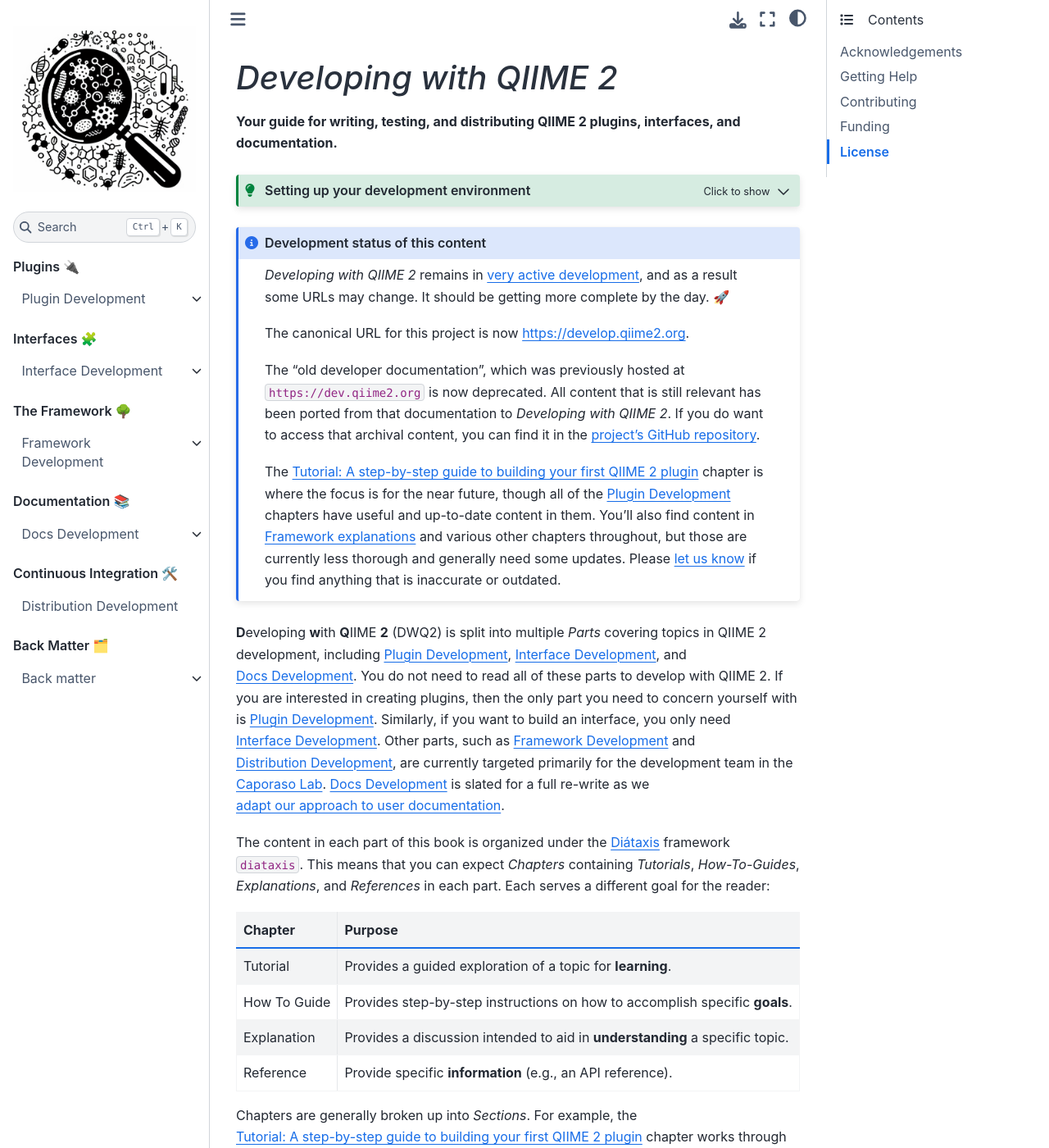
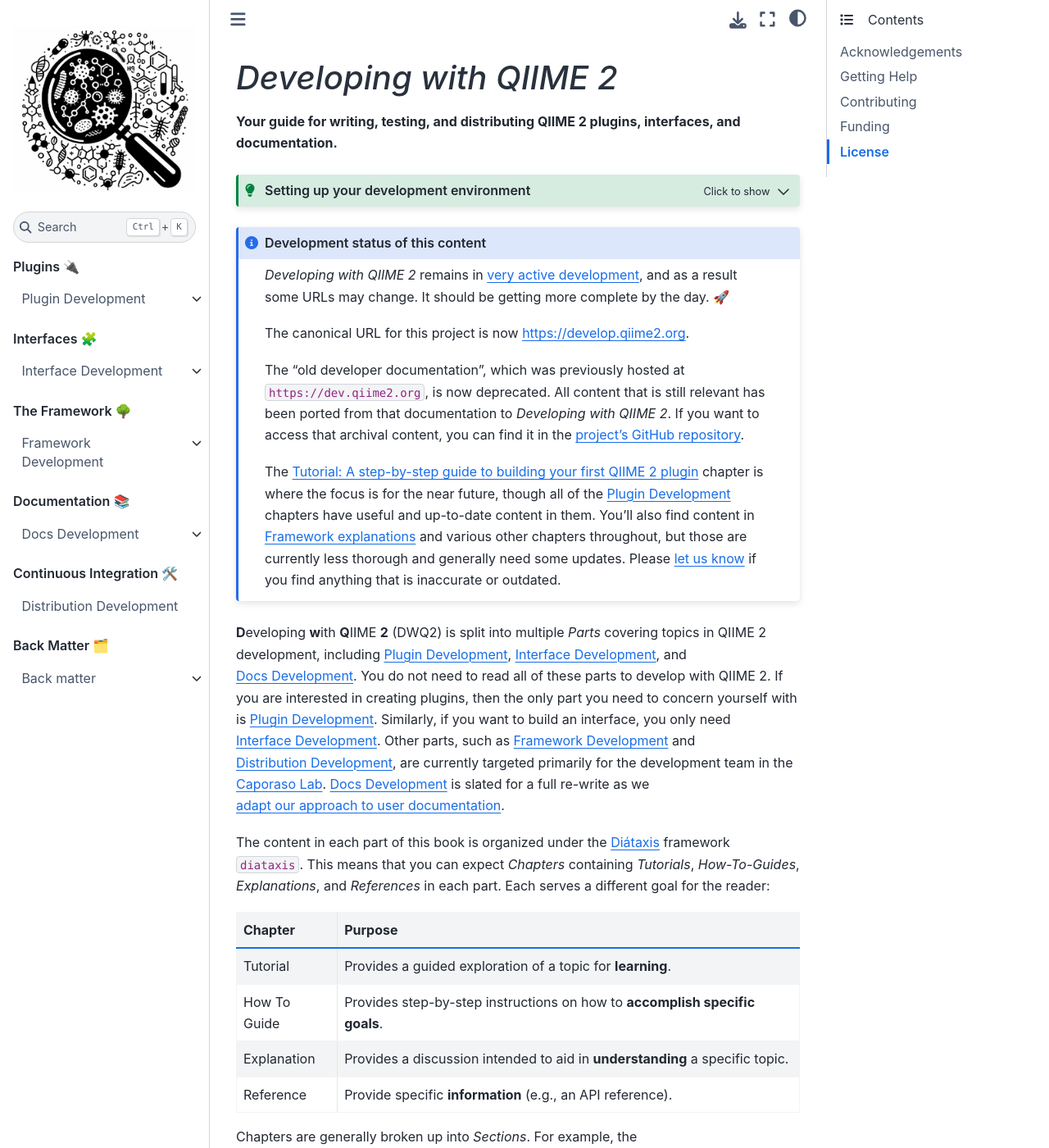
Before and after one commit to caporaso-lab/developing-with-qiime2, a Jupyter Book: the page built from book/intro.md, in a window 1280 px wide and 1400 px high. Shown: the whole window at 82% size. Built offline with Jupyter Book 1.0.4 settings and Sphinx 7.4.7 and the Sphinx Book theme 1.1.4, drawn with Linux system fonts in a browser that asks for light colours; pages that are not in the unit, such as notebooks, are missing from menus; cross-references to code outside the pages are shown as plain code.

Commit message:
minor text edits

```diff
--- a/book/intro.md
+++ b/book/intro.md
@@ -14,9 +14,9 @@ It should be getting more complete by the day. 🚀
 
 The canonical URL for this project is now https://develop.qiime2.org.
 
-The "old developer documentation", which was previously hosted at `https://dev.qiime2.org` is now deprecated.
+The "old developer documentation", which was previously hosted at `https://dev.qiime2.org`, is now deprecated.
 All content that is still relevant has been ported from that documentation to *Developing with QIIME 2*.
-If you do want to access that archival content, you can find it in the [project's GitHub repository](https://github.com/qiime2/dev-docs).
+If you want to access that archival content, you can find it in the [project's GitHub repository](https://github.com/qiime2/dev-docs).
 
 The [](plugin-tutorial-intro) chapter is where the focus is for the near future, though all of the [](plugins/intro.md) chapters have useful and up-to-date content in them.
 You'll also find content in [](framework-explanations) and various other chapters throughout, but those are currently less thorough and generally need some updates.
@@ -44,7 +44,7 @@ Each serves a different goal for the reader:
   - Provides a guided exploration of a topic for **learning**.
 
 * - How To Guide
-  - Provides step-by-step instructions on how to accomplish specific **goals**.
+  - Provides step-by-step instructions on how to **accomplish specific goals**.
 
 * - Explanation
   - Provides a discussion intended to aid in **understanding** a specific topic.
```
